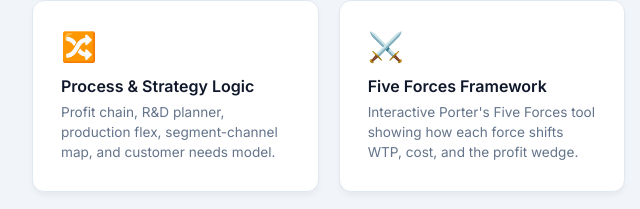
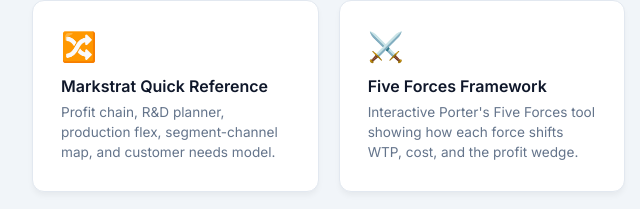
Before and after one commit to LiamShaw/platypus-empathy, a plain HTML site: page hub.html in a window 1280 px wide. Shown: the part 211-420 px from the top of the page, 158-798 px from the left. Drawn offline with Linux system fonts and the light colour scheme.

Commit message:
Update hub.html

```diff
--- a/hub.html
+++ b/hub.html
@@ -89,7 +89,7 @@
     <div class="grid">
       <a href="markstrat-diagrams.html" class="card">
         <div class="card-icon">🔀</div>
-        <h2>Process & Strategy Logic</h2>
+        <h2>Markstrat Quick Reference</h2>
         <p>
           Profit chain, R&D planner, production flex, segment-channel map, and
           customer needs model.
```
